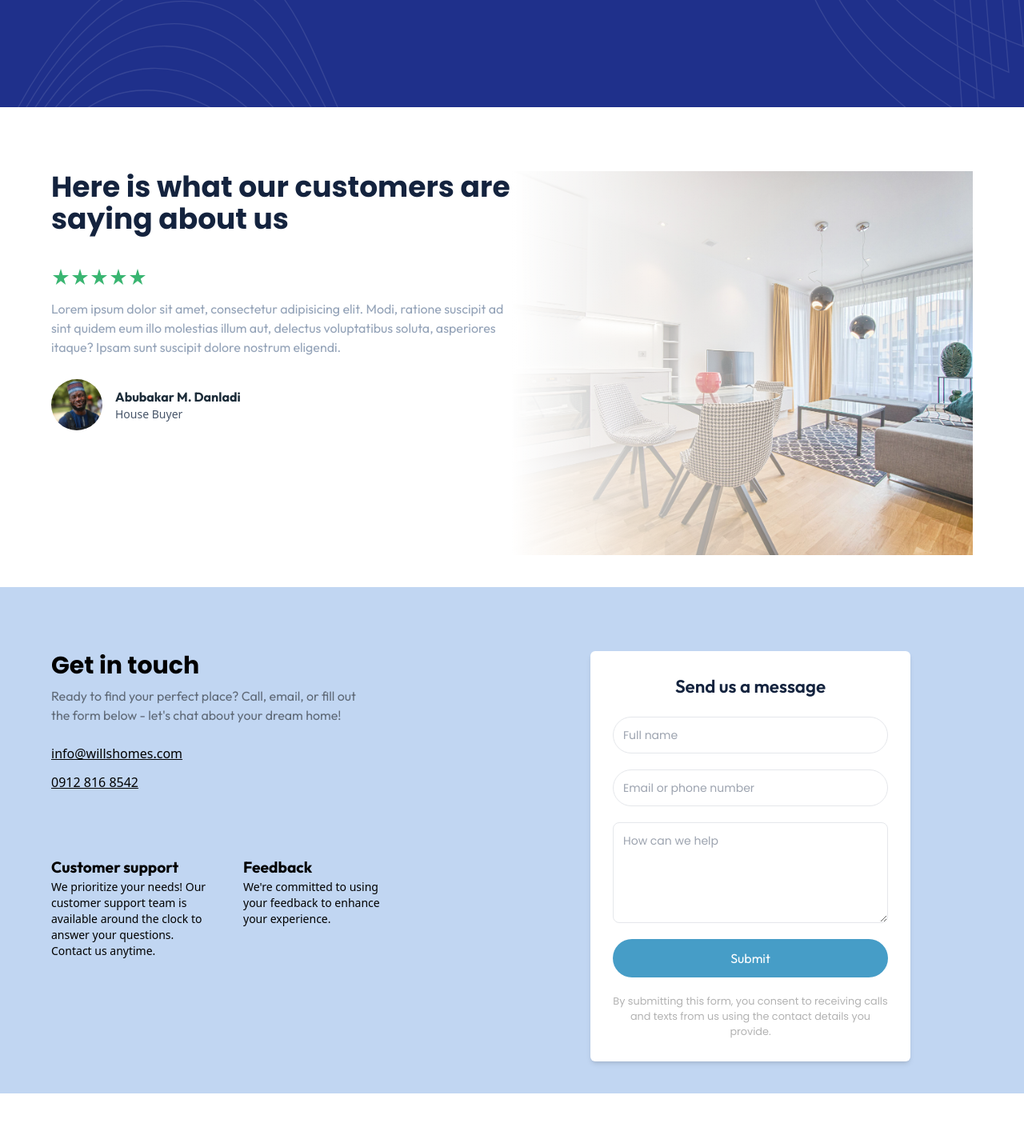
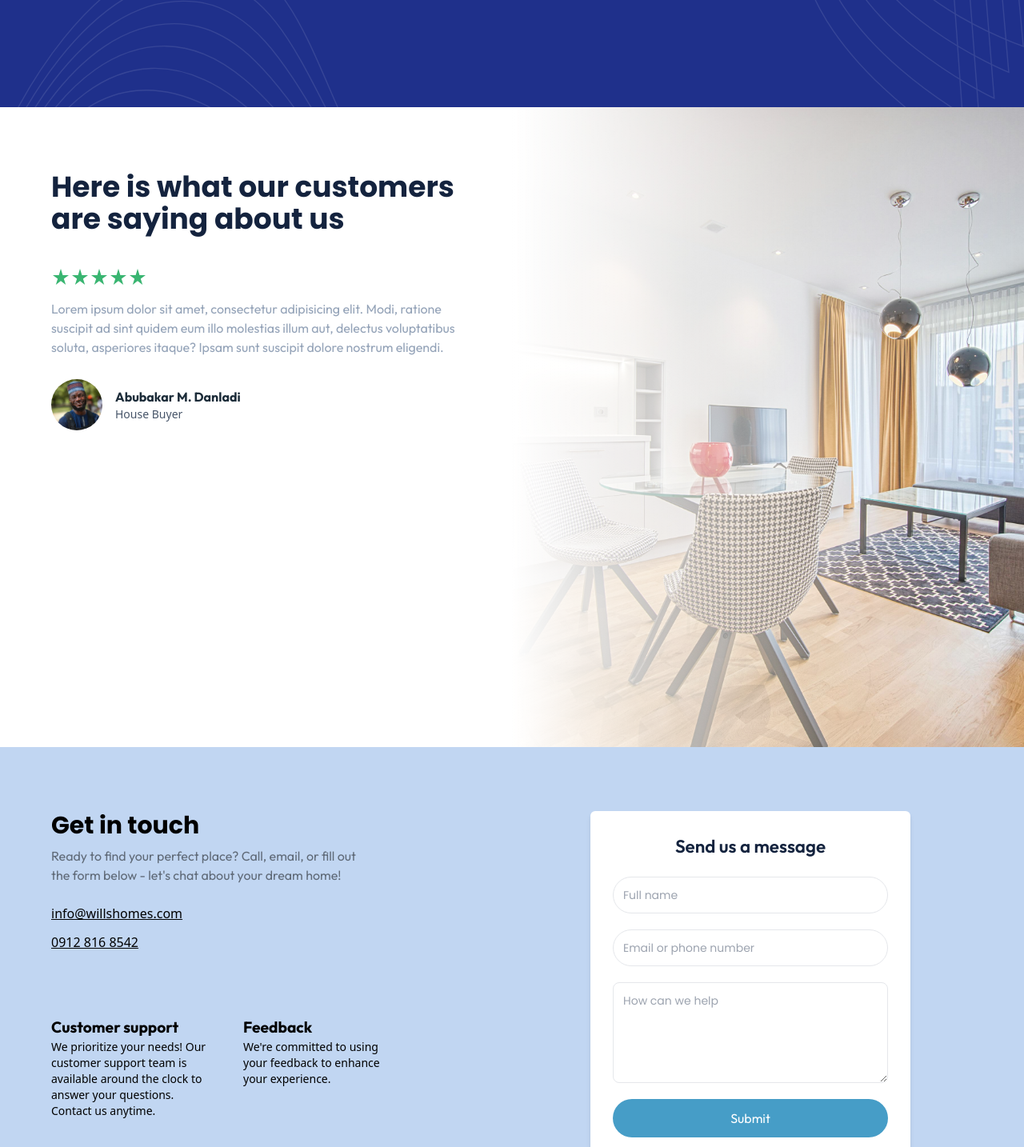
Before and after one commit to Codebee50/wills-homes, a React (Vite) app: page /home in a window 1280 px wide. Shown: the part 3560-4994 px from the top of the page at 80% size. Built offline with nearby package versions, Linux system fonts and the light colour scheme.

Commit message:
updated comments section

```diff
--- a/src/sections/Comments.jsx
+++ b/src/sections/Comments.jsx
@@ -5,8 +5,8 @@ import homepalour from '../assets/images/homepalour.jpg'
 
 const Comments = () => {
   return (
-    <section className="padding-x pt-10 md:pt-20 max-container flex flex-col-reverse md:flex-row min-h-[60vh] w-full">
-      <div  className="w-ful md:w-1/2 max-md:mt-10">
+    <section className=" max-container flex flex-col-reverse md:flex-row min-h-[60vh] w-full">
+      <div  className="pt-10 md:pt-20 max-md:pb-10 padding-x w-ful md:w-1/2 max-md:mt-10">
           <h1 className="text-dark-txt-10 font-bold text-3xl lg:text-4xl leading-10 font-poppins max-w-[600px]">Here is what our customers are saying about us</h1>
 
           <div className="mt-5 md:mt-10 flex flex-row items-center gap-3">
@@ -34,8 +34,8 @@ const Comments = () => {
           </div>
       </div>
 
-      <div className="w-full md:w-1/2 h-[60vh] from-white to-transparent relative m-auto">
-        <img src={homepalour} alt="" className="w-full h-full object-cover object-center" loading="lazy"/>
+      <div className="w-full md:w-1/2 h-[50vh] md:h-[100vh] from-white to-transparent relative m-auto">
+        <img src={homepalour} alt="" className="w-full h-full flex-grow object-cover object-center" loading="lazy"/>
         <div className="w-full h-full absolute z-10 top-0 bg-gradient-to-t md:bg-gradient-to-r from-white">
 
         </div>
--- a/src/sections/Contact.jsx
+++ b/src/sections/Contact.jsx
@@ -1,7 +1,7 @@
 
 const Contact = () => {
   return (
-    <section className="max-container padding-x min-h-[70vh] py-10 md:pt-20 bg-[#c1d6f2] mt-10 flex flex-col gap-10 md:flex-row justify-between">
+    <section className="max-container padding-x min-h-[70vh] py-10 md:pt-20 bg-[#c1d6f2] flex flex-col gap-10 md:flex-row justify-between">
 
         <div className="flex flex-col w-full md:w-1/2">
             <h1 className="text-3xl font-bold font-poppins">Get in touch</h1>
```
